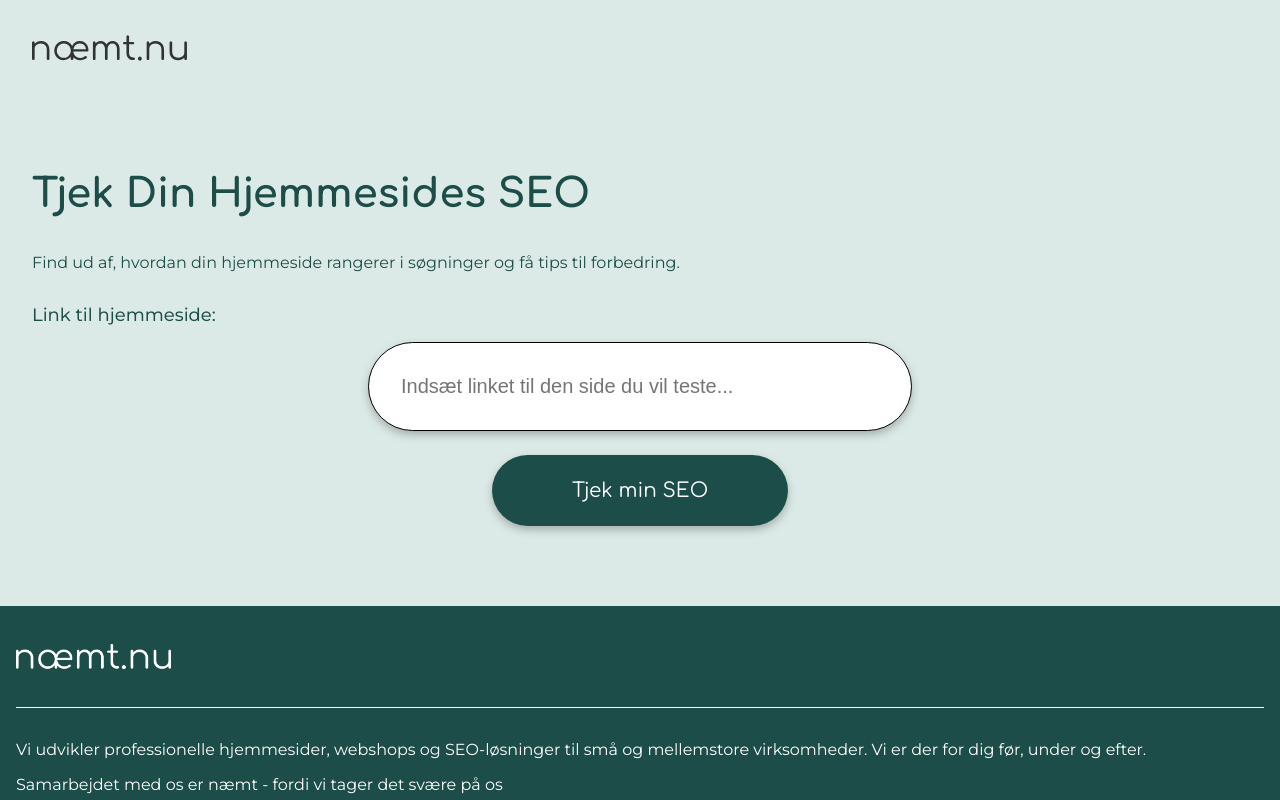
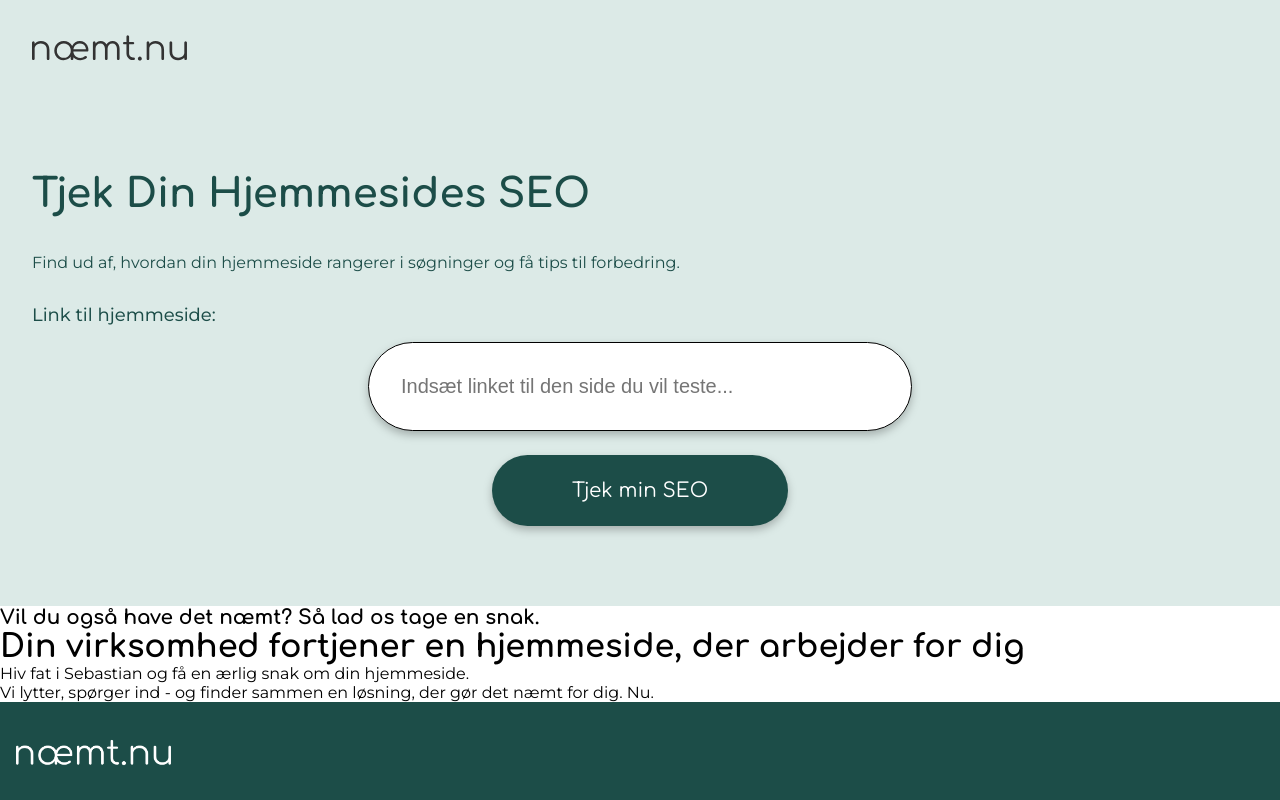
Before and after one commit to SofiePedersen/naemtnu, a Vue app: page / in a window 1280 px wide. Shown: the top 800 px of the page. Built offline with nearby package versions, Linux system fonts and the light colour scheme; no server answers.

Commit message:
Contact.vue

```diff
--- a/src/App.vue
+++ b/src/App.vue
@@ -2,12 +2,14 @@
 import Footer from "./components/Footer.vue";
 import Header from "./components/Header.vue";
 import HeroSection from "./components/HeroSection.vue";
+import Contact from "./components/Contact.vue";
 </script>
 
 <template>
   <main>
     <Header />
     <HeroSection />
+    <Contact />
     <Footer />
   </main>
 </template>
--- a/src/components/Contact.vue
+++ b/src/components/Contact.vue
@@ -0,0 +1,17 @@
+<script setup></script>
+
+<template>
+  <div class="contact">
+    <h4>Vil du også have det næmt? Så lad os tage en snak.</h4>
+    <h2>Din virksomhed fortjener en hjemmeside, der arbejder for dig</h2>
+    <p>Hiv fat i Sebastian og få en ærlig snak om din hjemmeside.</p>
+    <p>
+      Vi lytter, spørger ind - og finder sammen en løsning, der gør det næmt for
+      dig. Nu.
+    </p>
+  </div>
+</template>
+
+<style lang="scss" scoped>
+@import "../assets/main.scss";
+</style>
```
